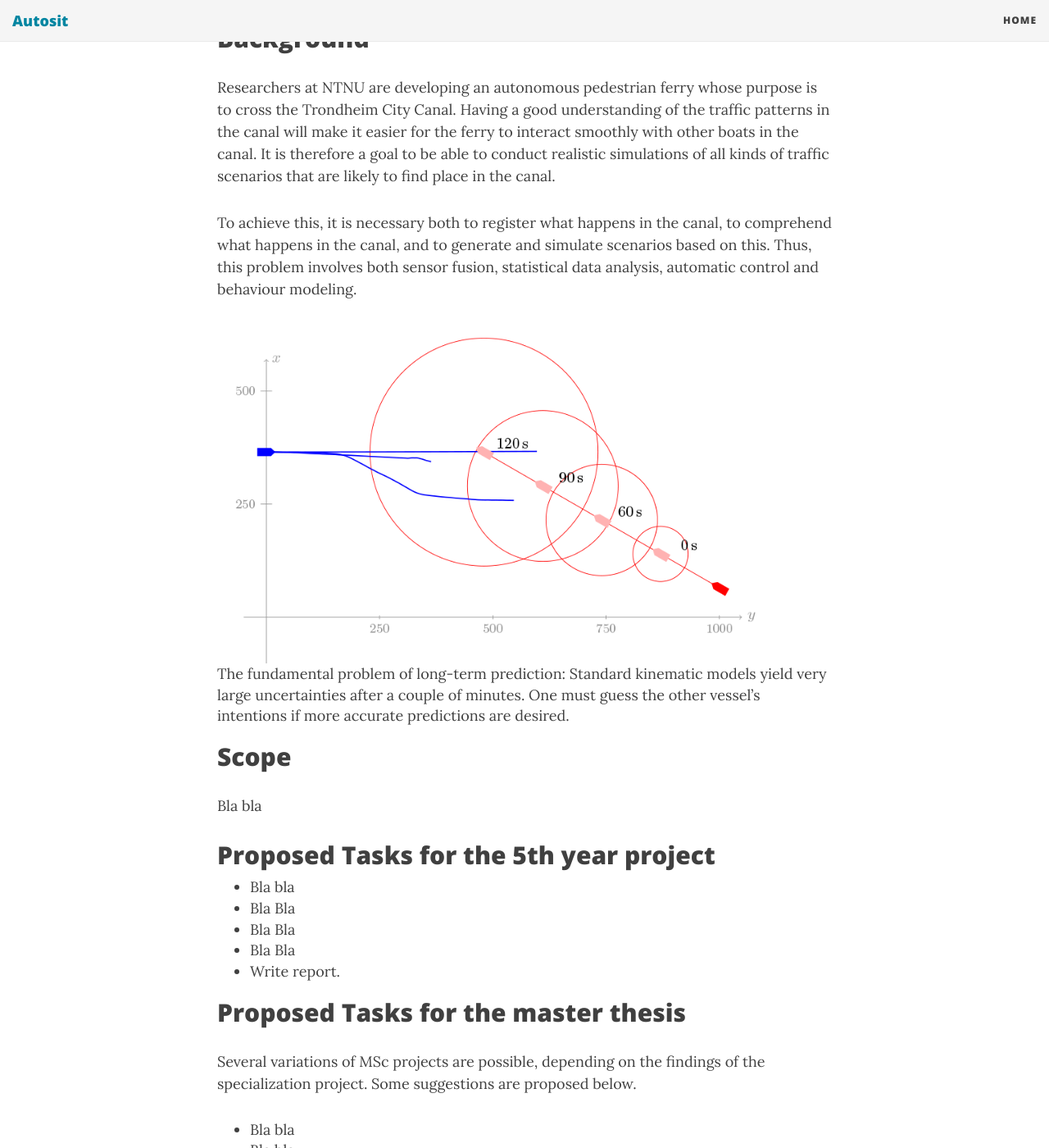
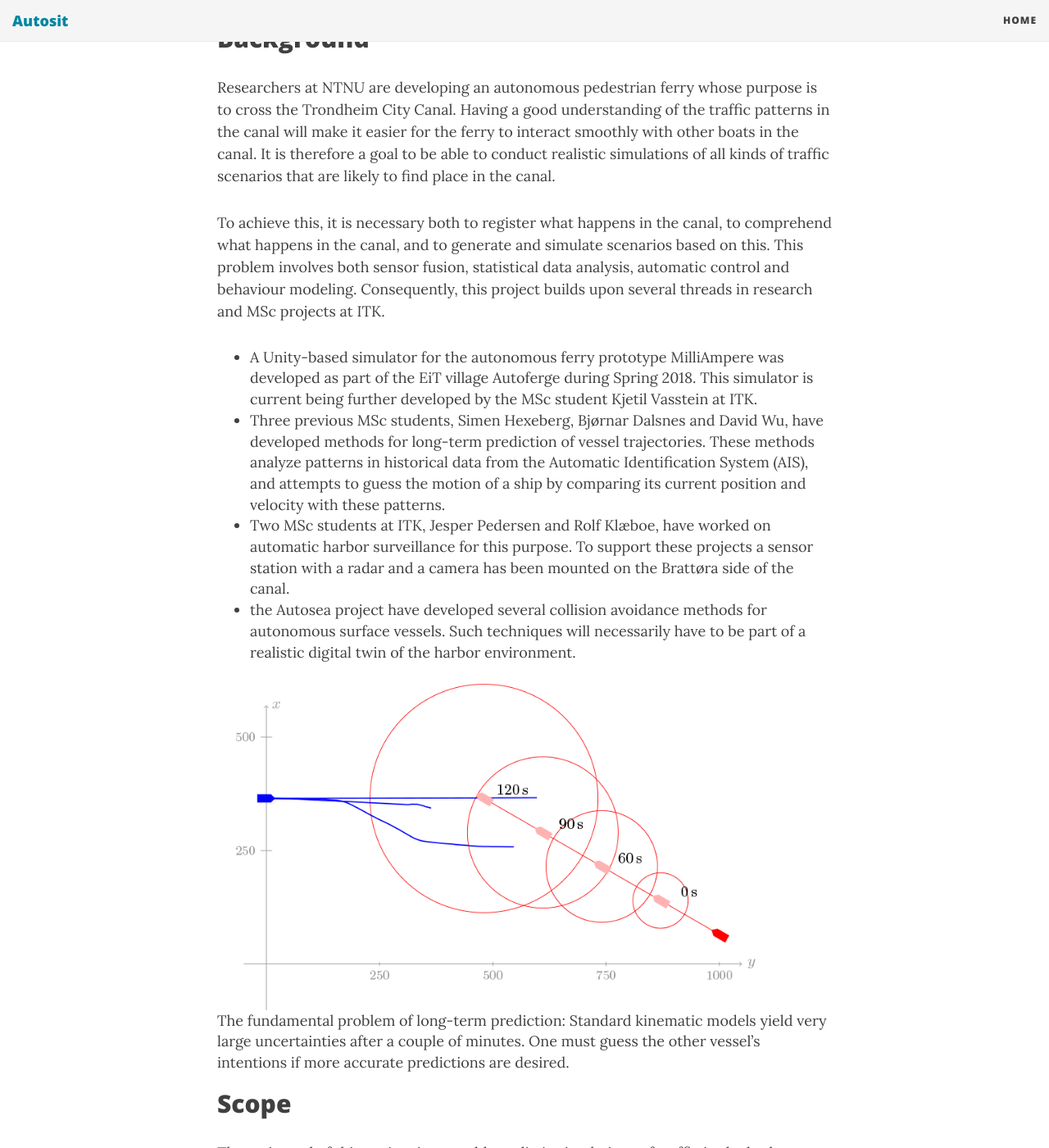
Before and after one commit to autosit/autosit.github.io, a Jekyll site: the page built from _posts/2020-04-19-ltp_canal.md, in a window 1280 px wide and 1400 px high, scrolled down 266 px. Shown: the whole window at 82% size. Built offline with Jekyll 4.4.1, drawn with Linux system fonts in a browser that asks for light colours; nearby versions of some CDN libraries; some of the changed text lies outside the part shown.

Commit message:
updated twin of the canal

```diff
--- a/_posts/2020-04-19-ltp_canal.md
+++ b/_posts/2020-04-19-ltp_canal.md
@@ -9,9 +9,12 @@ Researchers at NTNU are developing an autonomous pedestrian ferry whose purpose
 Having a good understanding of the traffic patterns in the canal will make it easier for the ferry to interact smoothly with other boats in the canal.
 It is therefore a goal to be able to conduct realistic simulations of all kinds of traffic scenarios that are likely to find place in the canal.
 
-To achieve this, it is necessary both to register what happens in the canal, to comprehend what happens in the canal, and to generate and simulate  scenarios based on this. Thus, this problem involves both sensor fusion, statistical data analysis, automatic control and behaviour modeling.
+To achieve this, it is necessary both to register what happens in the canal, to comprehend what happens in the canal, and to generate and simulate  scenarios based on this. This problem involves both sensor fusion, statistical data analysis, automatic control and behaviour modeling. Consequently, this project builds upon several threads in research and MSc projects at ITK.
 
-
+* A Unity-based simulator for the autonomous ferry prototype MilliAmpere was developed as part of the EiT village Autoferge during Spring 2018. This simulator is current being further developed by the MSc student Kjetil Vasstein at ITK.
+* Three previous MSc students, Simen Hexeberg, Bjørnar Dalsnes and David Wu, have developed methods for long-term prediction of vessel trajectories. These methods analyze patterns in historical data from the Automatic Identification System (AIS), and attempts to guess the motion of a ship by comparing its current position and velocity with these patterns.
+* Two MSc students at ITK, Jesper Pedersen and Rolf Klæboe, have worked on automatic harbor surveillance for this purpose. To support these projects a sensor station with a radar and a camera has been mounted on the Brattøra side of the canal.
+* the Autosea project have developed several collision avoidance methods for autonomous surface vessels. Such techniques will necessarily have to be part of a realistic digital twin of the harbor environment.
 
 
 
@@ -20,7 +23,7 @@ To achieve this, it is necessary both to register what happens in the canal, to
 
 ## Scope
 
-Bla bla
+The main goal of this project is to enable realistic simulations of traffic in the harbor environment. The results will be integrated in the aforementioned MilliAmpere simulator. It is important to understand that this is just a part of the simulator (other parts being, e.g., sensor modeling), but it is a very important part.
 
 ## Proposed Tasks for the 5th year project
 
```
